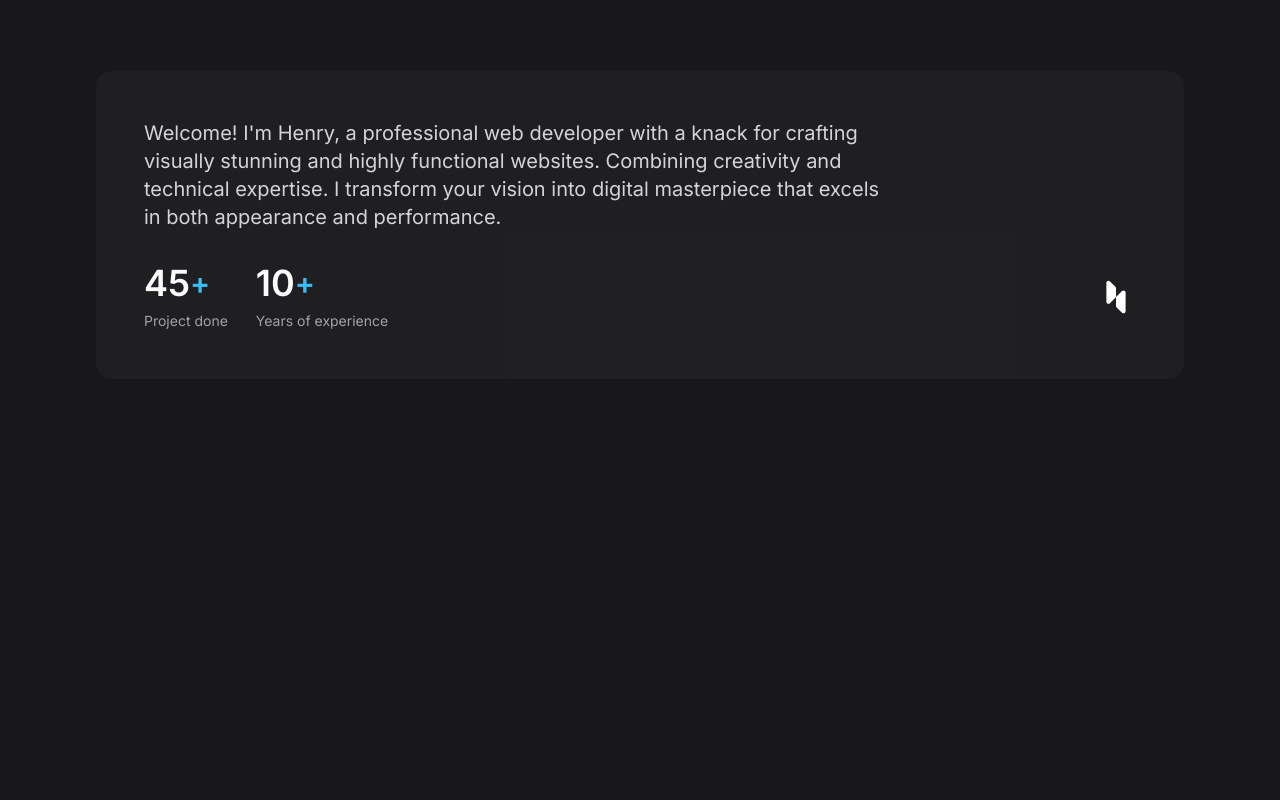
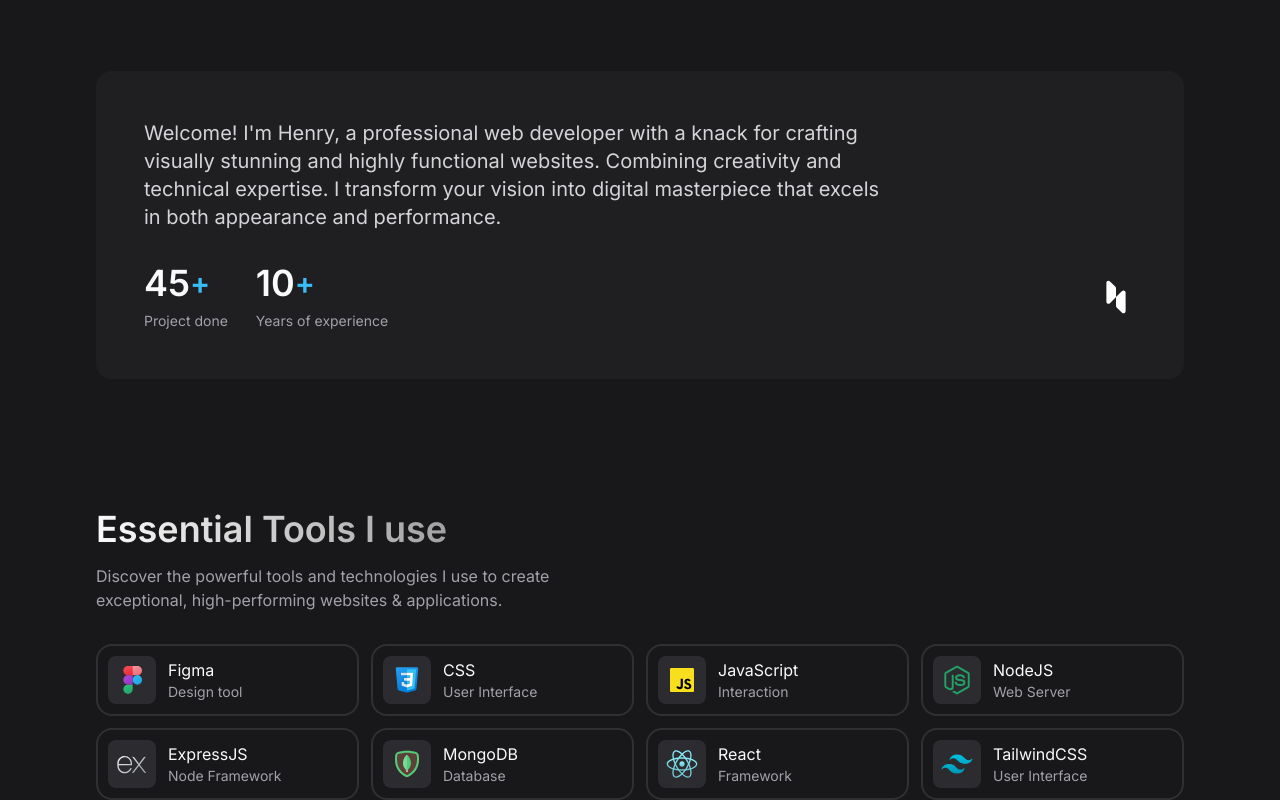
Before and after one commit to ZufarovAbdulla99/portfolio, a React (Vite) app: page / in a window 1280 px wide. Shown: the part 786-1586 px from the top of the page. Before the commit the page ends 1165 px from the top, so only its background shows below. Built offline with nearby package versions, Linux system fonts and the light colour scheme.

Commit message:
Skill section added

```diff
--- a/src/App.tsx
+++ b/src/App.tsx
@@ -2,6 +2,7 @@
 import Header from "./components/Header";
 import Hero from "./components/Hero";
 import About from "./components/About";
+import Skill from "./components/Skill";
 
 const App = () => {
   return (
@@ -10,6 +11,7 @@
       <main>
         <Hero />
         <About />
+        <Skill />
       </main>
     </>
   );
--- a/src/components/Navbar.tsx
+++ b/src/components/Navbar.tsx
@@ -3,8 +3,9 @@
 
 // // Types
 import { INavItemType } from "../types/NavItemType";
+import { INavbarPropType } from "../types/NavbarPropType";
 
-const Navbar: FC<{navOpen: boolean}> = ({ navOpen }) => {
+const Navbar: FC<INavbarPropType> = ({ navOpen }) => {
   const lastActiveLink = useRef<HTMLAnchorElement | null>(null);
   const activeBox = useRef<HTMLDivElement | null>(null)
 
--- /dev/null
+++ b/src/components/Skill.tsx
@@ -0,0 +1,76 @@
+// Components
+import SkillCard from "./SkillCard";
+
+// Types
+import { ISkillItemType } from "../types/SkillItemType";
+
+const skillItems: ISkillItemType[] = [
+  {
+    imgSrc: "/images/figma.svg",
+    label: "Figma",
+    desc: "Design tool",
+  },
+  {
+    imgSrc: "/images/css3.svg",
+    label: "CSS",
+    desc: "User Interface",
+  },
+  {
+    imgSrc: "/images/javascript.svg",
+    label: "JavaScript",
+    desc: "Interaction",
+  },
+  {
+    imgSrc: "/images/nodejs.svg",
+    label: "NodeJS",
+    desc: "Web Server",
+  },
+  {
+    imgSrc: "/images/expressjs.svg",
+    label: "ExpressJS",
+    desc: "Node Framework",
+  },
+  {
+    imgSrc: "/images/mongodb.svg",
+    label: "MongoDB",
+    desc: "Database",
+  },
+  {
+    imgSrc: "/images/react.svg",
+    label: "React",
+    desc: "Framework",
+  },
+  {
+    imgSrc: "/images/tailwindcss.svg",
+    label: "TailwindCSS",
+    desc: "User Interface",
+  },
+];
+
+const Skill = () => {
+  return (
+    <section className="section">
+      <div className="container">
+        <h2 className="headline-2">Essential Tools I use</h2>
+
+        <p className="text-zinc-400 mt-3 mb-8 max-w-[50ch]">
+          Discover the powerful tools and technologies I use to create
+          exceptional, high-performing websites & applications.
+        </p>
+
+        <div className="grid gap-3 grid-cols-[repeat(auto-fill,_minmax(250px,_1fr))]">
+          {skillItems.map((skillItem: ISkillItemType, key: number) => (
+            <SkillCard
+              key={key}
+              imgSrc={skillItem.imgSrc}
+              label={skillItem.label}
+              desc={skillItem.desc}
+            />
+          ))}
+        </div>
+      </div>
+    </section>
+  );
+};
+
+export default Skill;
--- /dev/null
+++ b/src/components/SkillCard.tsx
@@ -0,0 +1,25 @@
+// Node modules
+import { FC } from "react"
+
+// Types
+import { ISkillCardPropType } from "../types/SkillCardPropType"
+
+const SkillCard: FC<ISkillCardPropType> = ({imgSrc, label, desc, classes}) => {
+  return (
+    <div className={"flex items-center gap-3 ring-2 ring-inset ring-zinc-50/10 rounded-2xl p-3 hover:bg-zinc-800 transition-colors group " + classes} >
+        <figure className="bg-zinc-700/50 rounded-lg overflow-hidden w-12 h-12 p-2 group-hover:bg-zinc-900 transition-colors">
+            <img src={imgSrc} width={32} height={32} alt={label} />
+        </figure>
+
+        <div>
+            <h3>{label}</h3>
+
+            <p className="text-zinc-400 text-sm">
+                {desc}
+            </p>
+        </div>
+    </div>
+  )
+}
+
+export default SkillCard
--- a/src/index.css
+++ b/src/index.css
@@ -15,7 +15,7 @@
 
 /* TYPOGRAPHY */
 
-.headline-1 {
+.headline-1, .headline-2 {
   @apply max-w-max;
   background: -webkit-linear-gradient(0deg, #fafafa, #a1a1a1);
   -webkit-background-clip: text;
@@ -26,6 +26,10 @@
   @apply text-5xl leading-tight font-semibold lg:text-[55px] lg:leading-[1.15];
 }
 
+
+.headline-2 {
+  @apply text-3xl lg:text-4xl lg:leading-tight font-semibold;
+}
 
 
 
--- /dev/null
+++ b/src/types/NavbarPropType.ts
@@ -0,0 +1,3 @@
+export interface INavbarPropType {
+    navOpen: boolean;
+}
--- /dev/null
+++ b/src/types/SkillCardPropType.ts
@@ -0,0 +1,6 @@
+export interface ISkillCardPropType {
+    imgSrc: string;
+    label: string;
+    desc: string;
+    classes?: string;
+}
--- /dev/null
+++ b/src/types/SkillItemType.ts
@@ -0,0 +1,5 @@
+export interface ISkillItemType {
+  imgSrc: string;
+  label: string;
+  desc: string;
+}
```
